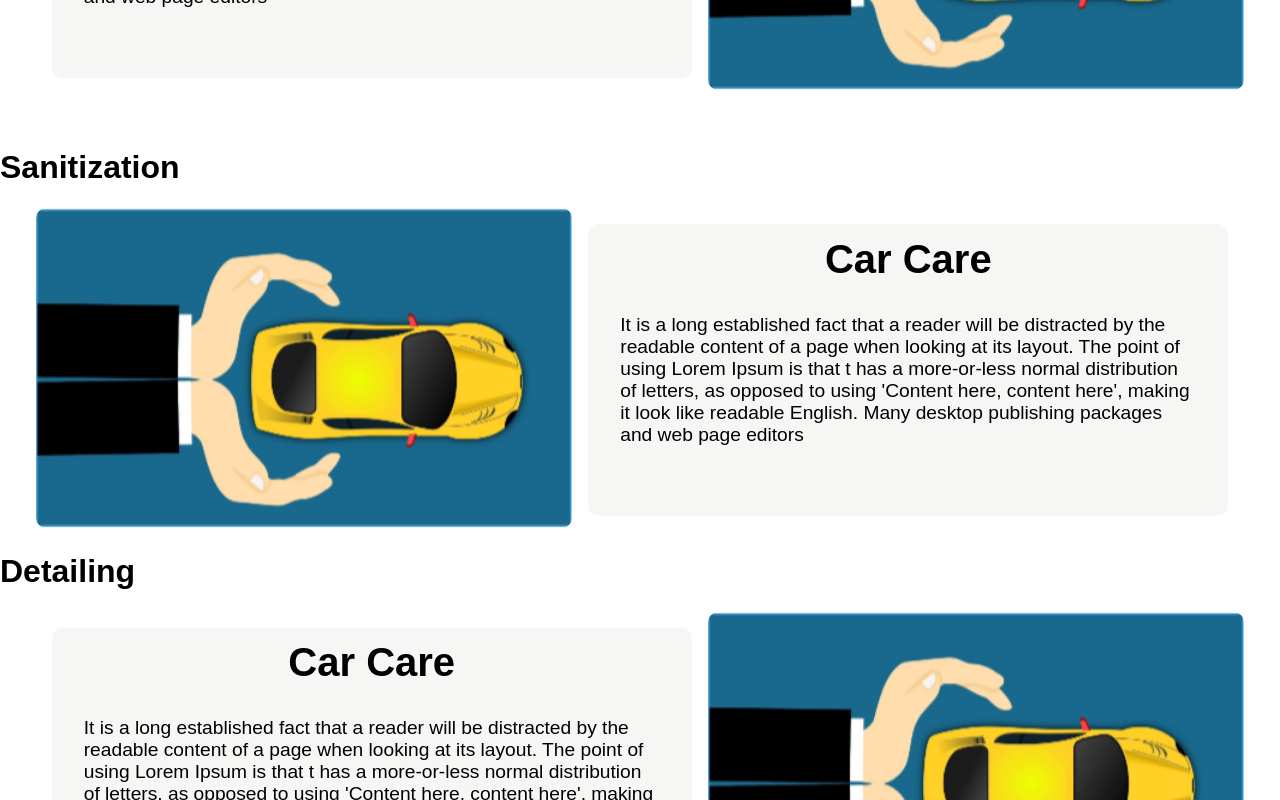
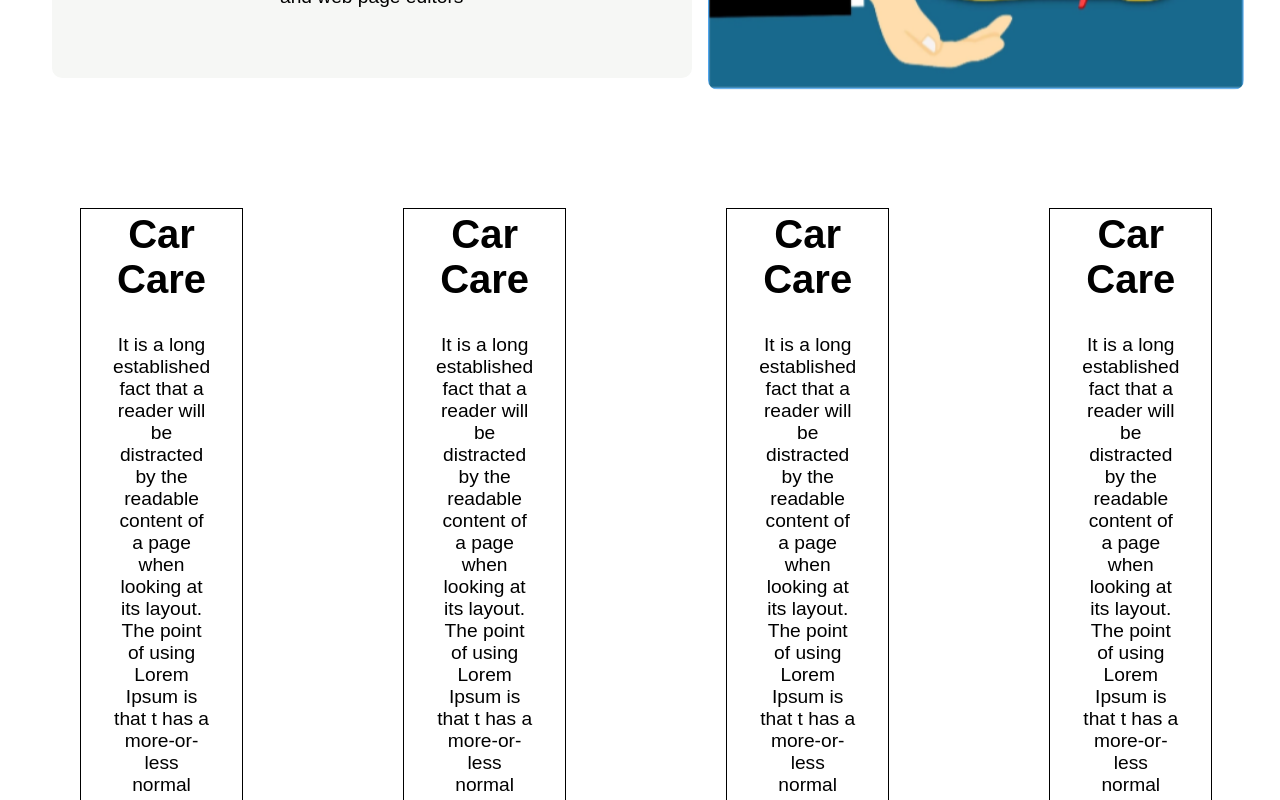
Before and after one commit to bharathsharma98/Dhullo, a React (Create React App) app: page /services in a window 1280 px wide. Shown: the part 380-1180 px from the top of the page. Built offline with nearby package versions, Linux system fonts and the light colour scheme.

Commit message:
added box components on service page

```diff
--- /dev/null
+++ b/src/components/UI/content/BoxComponent.css
@@ -0,0 +1,14 @@
+.boxcontainer{
+    border: 1px solid;
+    border-color: black;
+    opacity: 1;
+    margin: 5rem;
+}
+
+h3{
+    text-align: center;
+}
+
+p{
+    text-align: center;
+}
--- /dev/null
+++ b/src/components/UI/content/BoxComponent.js
@@ -0,0 +1,11 @@
+import React from "react";
+import "./BoxComponent.css";
+let BoxComponent = () => {
+  return (
+    <div className="boxcontainer">
+      <h3>{`Car Care`}</h3>
+      <p>{`It is a long established fact that a reader will be distracted by the readable content of a page when looking at its layout. The point of using Lorem Ipsum is that t has a more-or-less normal distribution of letters, as opposed to using 'Content here, content here', making it look like readable English. Many desktop publishing packages and web page editors`}</p>
+    </div>
+  );
+};
+export default BoxComponent;
--- a/src/components/UI/content/servicepage.js
+++ b/src/components/UI/content/servicepage.js
@@ -1,6 +1,7 @@
 
 import React from 'react';
 import TextComp from './TextComponent';
+import BoxComponent from './BoxComponent';
 import ImageContainer from './imagecontainer';
 import './servicepage.css';
 
@@ -18,6 +19,12 @@ const Servicepage = () => {
         <ImageContainer />
       </div>
       <br />
+      <div classname="boxcontainer" style={containerStyle}>
+        <BoxComponent />
+        <BoxComponent />
+        <BoxComponent />
+        <BoxComponent />
+      </div>
       <h1>Sanitization</h1>
       <div className="mixcontainer2" style={containerStyle}>
         <ImageContainer />
```
